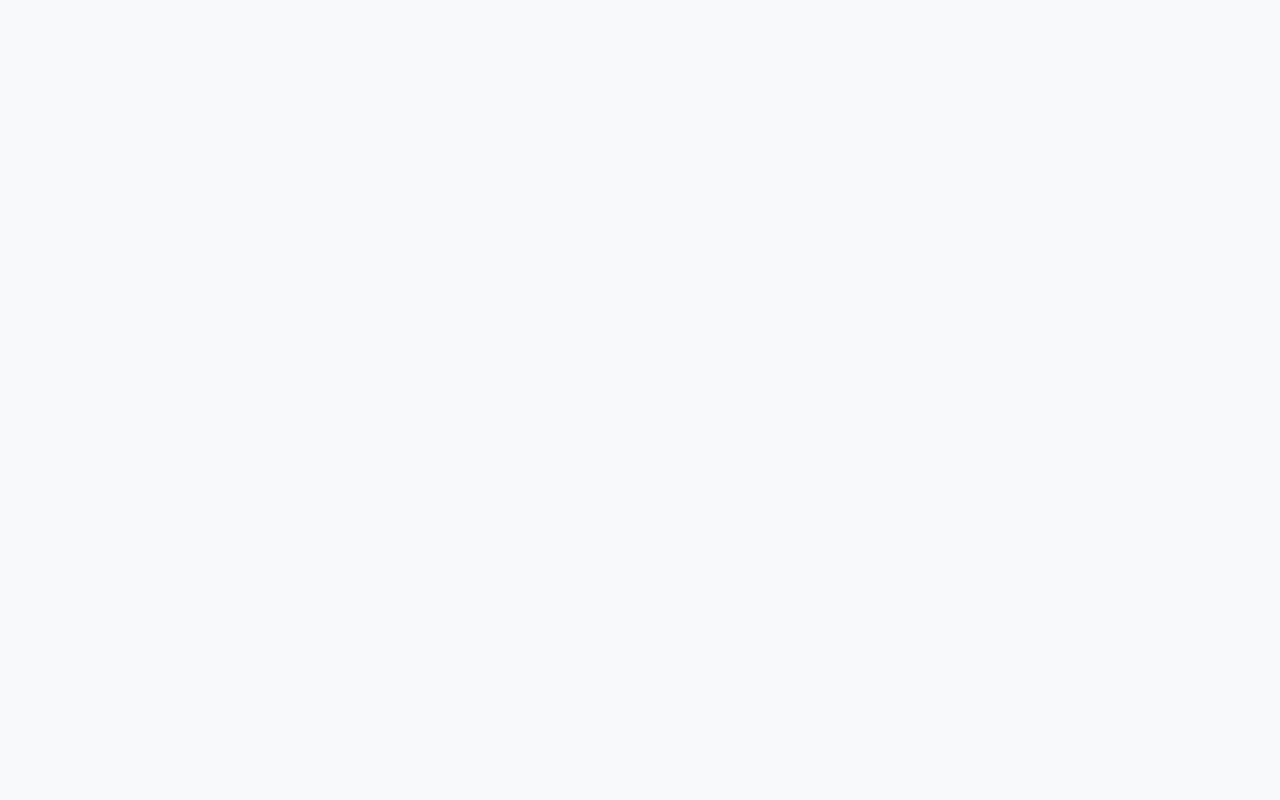
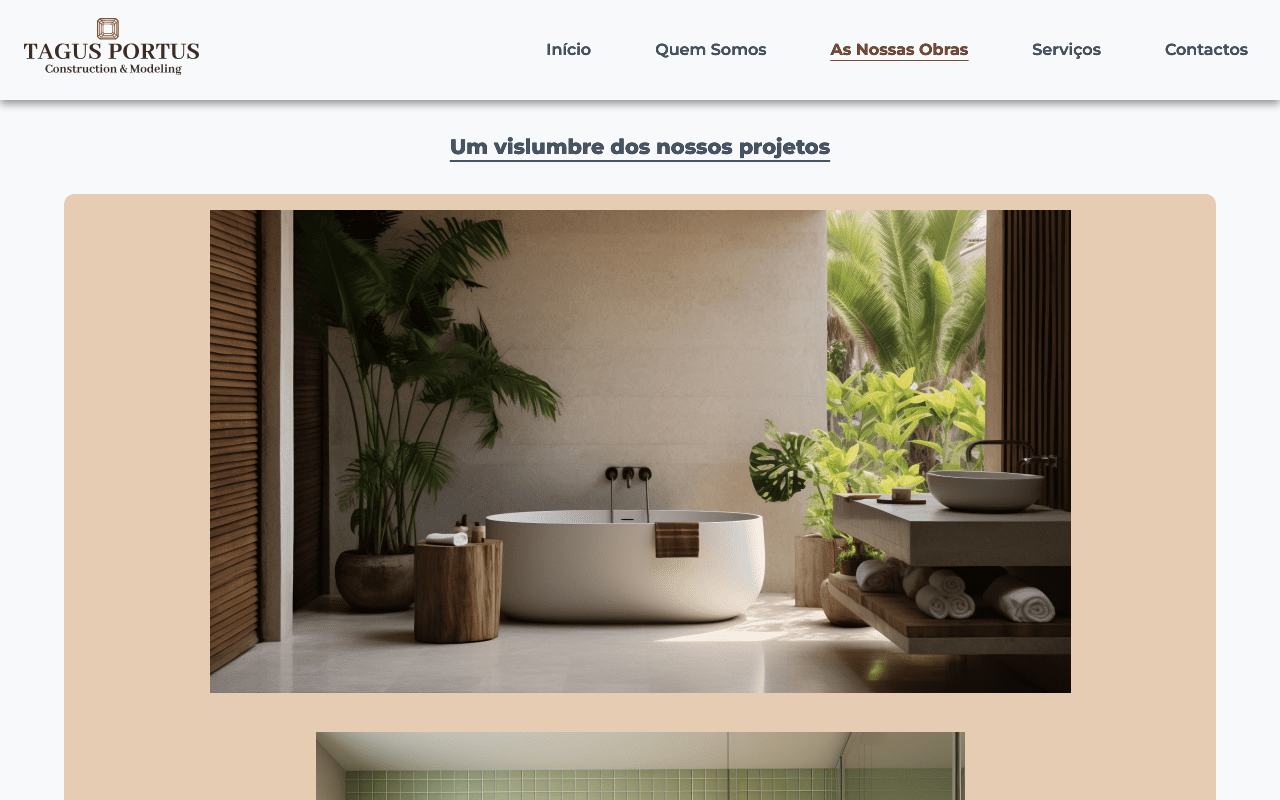
Before and after one commit to MarChurra/TagusPortusModeling, a React (Vite) app in the folder TagusPortus/: page /works in a window 1280 px wide. Before the commit this address had no page. Shown: the top 800 px of the page. Built offline with nearby package versions, Linux system fonts and the light colour scheme.

Commit message:
Works
Added content to the works section

```diff
--- a/TagusPortus/src/app.css
+++ b/TagusPortus/src/app.css
@@ -347,6 +347,27 @@ strong {
 
 
 /*Works*/
+.works-heading {
+    margin: 1.5em auto;
+    width: 80%;
+    text-align: center;
+    text-decoration: underline;
+    text-underline-offset: 6px;
+    color: #465464;
+}
+
+.works-grid-display {
+    display: flex;
+    flex-direction: column;
+    justify-content: center;
+    align-items: center;
+    gap: 2em;
+    padding: 1em;
+    background-color: #E6CCB2;
+    border-radius: 10px;
+    width: 90%;
+    margin-bottom: 2em;
+}
 
 /*Services*/
 
--- a/TagusPortus/src/assets/pages/Works.tsx
+++ b/TagusPortus/src/assets/pages/Works.tsx
@@ -1,9 +1,24 @@
+import workImages from '../../workImagesDB.tsx';
 
-function Works() {
+const Works: React.FC = () => {
 
   return (
     <>
-       <h1>Hello World</h1>
+      <h2 className="works-heading">Um vislumbre dos nossos projetos</h2>
+      <section className="works-grid-display">
+        {workImages.map((image, index) => {
+          return (
+            <div
+              key={index}
+              className='works-grid-images'>
+              <img
+                src={image.url}
+                alt="The photograph for one of our projects" />
+            </div>
+          )
+        })
+        }
+      </section>
     </>
   )
 }
--- a/TagusPortus/src/main.tsx
+++ b/TagusPortus/src/main.tsx
@@ -8,6 +8,7 @@ import AppLayout from './assets/components/AppLayout.tsx'
 import ScrollToTop from "./assets/components/ScrollToTop.tsx"
 import Home from './assets/pages/Home.tsx'
 import About from './assets/pages/About.tsx'
+import Works from './assets/pages/Works.tsx'
 
 //Style Sheets imports
 import '/src/app.css'
@@ -22,6 +23,7 @@ ReactDOM.createRoot(document.getElementById('root')!).render(
         <Route path="/" element={<AppLayout />}>
           <Route index element={<Home />} />
           <Route path='about' element={<About />} />
+          <Route path='works' element={<Works />} />
         </Route>
       </Routes>
     </BrowserRouter>
--- a/TagusPortus/src/mediaQueries.css
+++ b/TagusPortus/src/mediaQueries.css
@@ -5,6 +5,12 @@
         --navbar-height: 30vh;
     }
 
+}
+
+@media screen and (min-width: 300px) {
+    .logo {
+        width: 150px;
+    }
 }
 
 @media screen and (max-height: 580px) {
@@ -21,6 +27,7 @@
         margin-top: 12.5em;
     }
 }
+
 
 @media screen and (min-width: 600px) {
     .banner-displays {
@@ -357,11 +364,11 @@
     /*Home*/
 
     .banner-images-container {
-        max-height: 1050px;
+        max-height: 725px;
     }
 
     .main-carrousel-img {
-        max-height: 1050px;
+        max-height: 800px;
     }
 
     .banner-displays {
@@ -388,7 +395,7 @@
     }
 }
 
-@media screen and (min-width: 2500px) and (max-width: 5000px) {
+@media screen and (min-width: 2000px) {
 
     /* General Layout and typography */
 
@@ -400,11 +407,11 @@
     /*Home*/
 
     .banner-images-container {
-        max-height: 1500px;
+        max-height: 1200px;
     }
 
     .main-carrousel-img {
-        max-height: 1500px;
+        max-height: 1250px;
     }
 
     .banner-displays {
@@ -423,3 +430,75 @@
     /*Footer*/
 
 }
+
+@media screen and (min-width: 2500px) {
+
+    /* General Layout and typography */
+
+    /*Navbar*/
+    .logo {
+        width: 250px;
+    }
+
+    /*Home*/
+
+    .banner-images-container {
+        max-height: 1050px;
+    }
+
+    .main-carrousel-img {
+        max-height: 1150px;
+    }
+
+    .banner-displays {
+        width: 50%;
+        margin: 5em 0;
+    }
+
+    /*About*/
+
+    /*Works*/
+
+    /*Services*/
+
+    /*Contacts*/
+
+    /*Footer*/
+
+}
+
+@media screen and (min-width: 3000px) {
+
+    /* General Layout and typography */
+
+    /*Navbar*/
+    .logo {
+        width: 250px;
+    }
+
+    /*Home*/
+
+    .banner-images-container {
+        max-height: 1300px;
+    }
+
+    .main-carrousel-img {
+        max-height: 1400px;
+    }
+
+    .banner-displays {
+        width: 50%;
+        margin: 5em 0;
+    }
+
+    /*About*/
+
+    /*Works*/
+
+    /*Services*/
+
+    /*Contacts*/
+
+    /*Footer*/
+
+}
--- /dev/null
+++ b/TagusPortus/src/workImagesDB.tsx
@@ -0,0 +1,14 @@
+//Fake dataset to store the images for the works gallery
+
+const workImages: { url: string }[] = [
+    { url: './images/r-bathroom1.png' },
+    { url: './images/r-bathroom2.png' },
+    { url: './images/r-bedroom1.png' },
+    { url: './images/r-bedroom2.png' },
+    { url: './images/r-kitchen1.png' },
+    { url: './images/r-kitchen2.png' },
+    { url: './images/r-livingroom1.png' },
+    { url: './images/r-livingroom2.png' },
+]
+
+export default workImages
```
Lines whose indentation alone changed are shown as unchanged.
